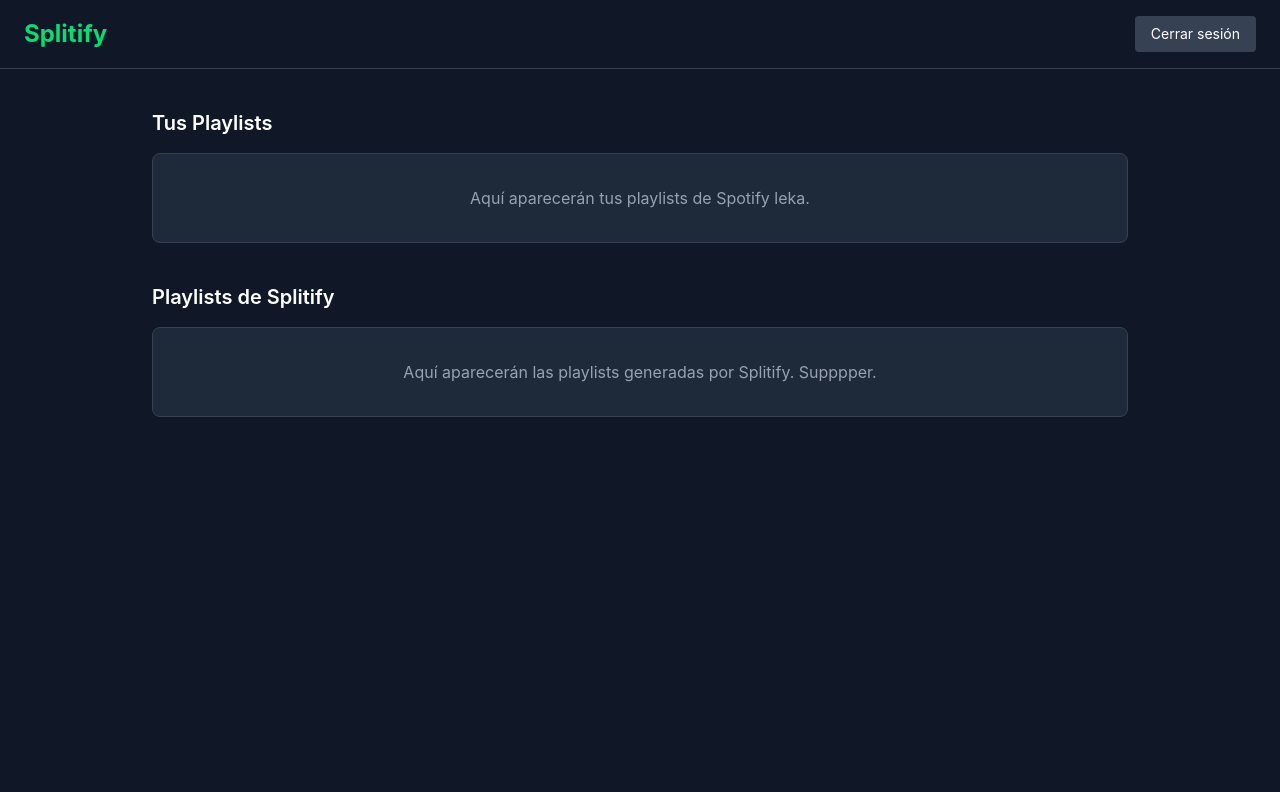
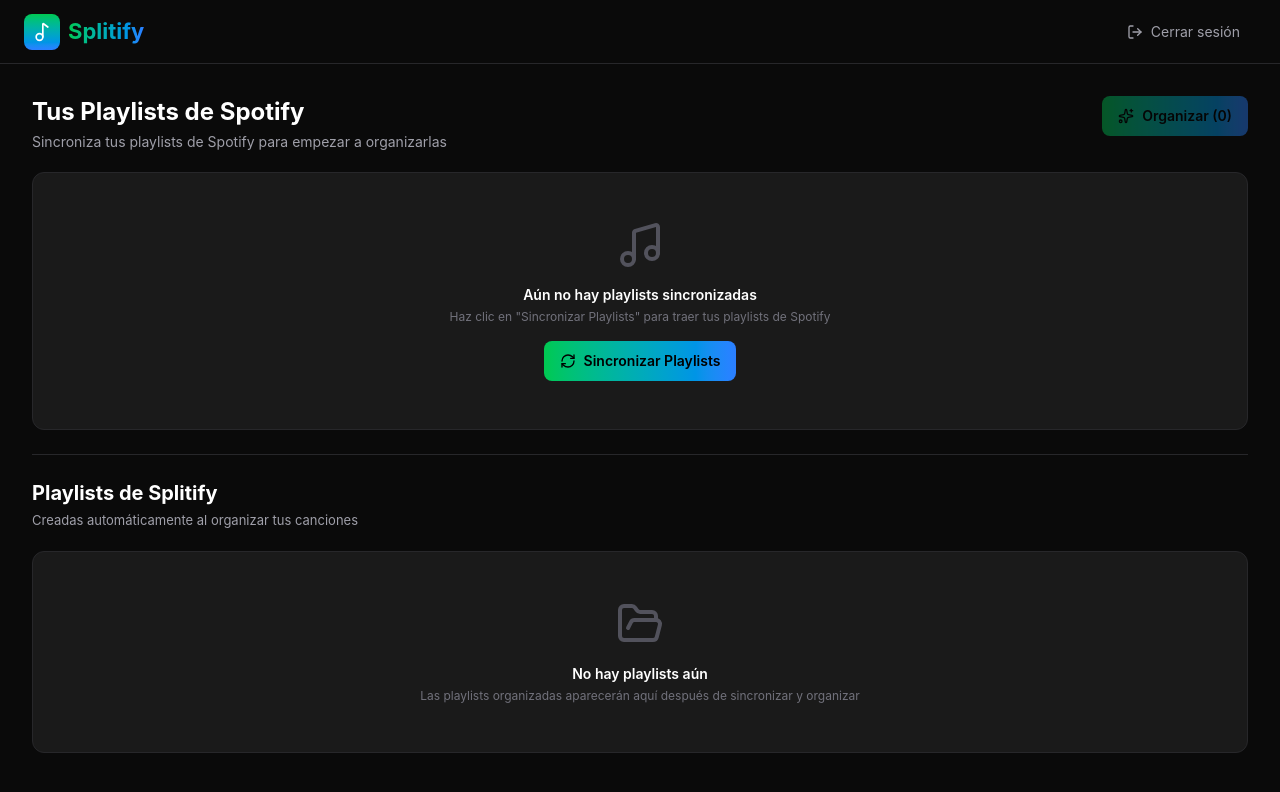
Before and after one commit to jwillbarrientos/splitify, a React (Vite) app in the folder frontend/: page / in a window 1280 px wide. Shown: the top 792 px of the page. Built offline with nearby package versions, Linux system fonts and the light colour scheme.

Commit message:
autenticacion con spotify oauth con estilo de mi design.pen

```diff
--- a/frontend/package.json
+++ b/frontend/package.json
@@ -11,6 +11,7 @@
   },
   "dependencies": {
     "@tailwindcss/vite": "^4.2.2",
+    "lucide-react": "^1.7.0",
     "react": "^19.2.4",
     "react-dom": "^19.2.4",
     "react-router-dom": "^7.13.2",
--- a/frontend/src/pages/LoginPage.jsx
+++ b/frontend/src/pages/LoginPage.jsx
@@ -1,16 +1,48 @@
+import { Music2 } from 'lucide-react'
+
 function LoginPage() {
   return (
-    <div className="flex min-h-screen flex-col items-center justify-center bg-gradient-to-br from-green-900 via-gray-900 to-black text-white">
-      <h1 className="mb-4 text-6xl font-bold tracking-tight">Splitify</h1>
-      <p className="mb-8 max-w-md text-center text-lg text-gray-300">
-        Organiza tus playlists de Spotify por idioma, género y década automáticamente.
-      </p>
-      <a
-        href="/oauth2/authorization/spotify"
-        className="rounded-full bg-green-500 px-8 py-3 text-lg font-semibold text-black transition hover:bg-green-400 hover:scale-105 cursor-pointer"
-      >
-        Iniciar sesión con Spotify
-      </a>
+    <div className="flex min-h-screen items-center justify-center bg-gradient-to-br from-green-500 via-blue-500 to-purple-500">
+      <div className="flex w-[420px] flex-col gap-6 rounded-2xl bg-[#1A1A1A] p-8 shadow-[0_4px_24px_rgba(0,0,0,0.25)]">
+        {/* Logo + título + descripción */}
+        <div className="flex flex-col items-center gap-2">
+          <div className="flex h-[72px] w-[72px] items-center justify-center rounded-full bg-gradient-to-b from-green-500 to-blue-500">
+            <Music2 size={36} className="text-white" />
+          </div>
+          <h1 className="bg-gradient-to-r from-green-500 to-blue-500 bg-clip-text text-4xl font-bold text-transparent">
+            Splitify
+          </h1>
+          <p className="text-center text-sm text-zinc-400">
+            Organiza tu música de Spotify por idioma, género y época
+          </p>
+        </div>
+
+        {/* Características */}
+        <div className="flex flex-col gap-2">
+          <p className="text-sm font-semibold text-white">Características:</p>
+          <ul className="flex flex-col gap-1 pl-4 text-[13px] text-zinc-400">
+            <li>• Categoriza por idioma (Inglés, Español, Portugués, etc.)</li>
+            <li>• Organiza por género musical</li>
+            <li>• Filtra por década</li>
+            <li>• Crea playlists automáticamente</li>
+            <li>• Mantén el orden cronológico</li>
+          </ul>
+        </div>
+
+        {/* Botón Spotify */}
+        <a
+          href="/oauth2/authorization/spotify"
+          className="flex h-12 items-center justify-center gap-2 rounded-lg bg-green-500 text-base font-semibold text-[#0A0A0A] transition hover:bg-green-400"
+        >
+          <Music2 size={20} />
+          Conectar con Spotify
+        </a>
+
+        {/* Texto demo */}
+        <p className="text-center text-xs text-zinc-500">
+          Demo version — Datos de ejemplo
+        </p>
+      </div>
     </div>
   )
 }
--- a/frontend/src/pages/MainPage.jsx
+++ b/frontend/src/pages/MainPage.jsx
@@ -1,33 +1,89 @@
 import { useNavigate } from 'react-router-dom'
+import { Music, Music2, LogOut, Sparkles, RefreshCw, FolderOpen } from 'lucide-react'
+
+function EmptyState({ icon: Icon, title, description, buttonLabel, buttonIcon: BtnIcon }) {
+  return (
+    <div className="flex flex-col items-center justify-center gap-4 rounded-xl border border-zinc-800 bg-[#1A1A1A] px-6 py-12">
+      <Icon size={48} className="text-zinc-600" />
+      <div className="flex flex-col items-center gap-1">
+        <p className="text-sm font-semibold text-white">{title}</p>
+        <p className="text-center text-xs text-zinc-500">{description}</p>
+      </div>
+      {buttonLabel && (
+        <button className="flex items-center gap-2 rounded-lg bg-gradient-to-r from-green-500 to-blue-500 px-4 py-2.5 text-sm font-semibold text-black transition hover:opacity-90">
+          {BtnIcon && <BtnIcon size={16} />}
+          {buttonLabel}
+        </button>
+      )}
+    </div>
+  )
+}
 
 function MainPage() {
   const navigate = useNavigate()
 
   return (
-    <div className="min-h-screen bg-gray-900 text-white">
-      <header className="flex items-center justify-between border-b border-gray-700 px-6 py-4">
-        <h1 className="text-2xl font-bold text-green-400">Splitify</h1>
+    <div className="min-h-screen bg-[#0A0A0A] text-white">
+      {/* Header */}
+      <header className="flex h-16 items-center justify-between border-b border-zinc-800 px-6">
+        <div className="flex items-center gap-2">
+          <div className="flex h-9 w-9 items-center justify-center rounded-lg bg-gradient-to-b from-green-500 to-blue-500">
+            <Music2 size={20} className="text-white" />
+          </div>
+          <span className="bg-gradient-to-r from-green-500 to-blue-500 bg-clip-text text-[22px] font-bold text-transparent">
+            Splitify
+          </span>
+        </div>
         <button
           onClick={() => navigate('/login')}
-          className="rounded bg-gray-700 px-4 py-2 text-sm transition hover:bg-gray-600 cursor-pointer"
+          className="flex items-center gap-2 rounded-lg px-4 py-2 text-sm text-zinc-400 transition hover:bg-zinc-800 hover:text-white"
         >
+          <LogOut size={16} />
           Cerrar sesión
         </button>
       </header>
 
-      <main className="mx-auto max-w-5xl px-6 py-10">
-        <section className="mb-10">
-          <h2 className="mb-4 text-xl font-semibold">Tus Playlists</h2>
-          <div className="rounded-lg border border-gray-700 bg-gray-800 p-8 text-center text-gray-400">
-            Aquí aparecerán tus playlists de Spotify leka.
+      {/* Main */}
+      <main className="flex flex-col gap-6 p-8">
+        {/* Sección: Tus Playlists de Spotify */}
+        <section className="flex flex-col gap-5">
+          <div className="flex items-start justify-between">
+            <div className="flex flex-col gap-1">
+              <h2 className="text-2xl font-bold">Tus Playlists de Spotify</h2>
+              <p className="text-sm text-zinc-400">
+                Sincroniza tus playlists de Spotify para empezar a organizarlas
+              </p>
+            </div>
+            <button className="flex items-center gap-2 rounded-lg bg-gradient-to-r from-green-500 to-blue-500 px-4 py-2.5 text-sm font-semibold text-black opacity-40">
+              <Sparkles size={16} />
+              Organizar (0)
+            </button>
           </div>
+          <EmptyState
+            icon={Music}
+            title="Aún no hay playlists sincronizadas"
+            description='Haz clic en "Sincronizar Playlists" para traer tus playlists de Spotify'
+            buttonLabel="Sincronizar Playlists"
+            buttonIcon={RefreshCw}
+          />
         </section>
 
-        <section>
-          <h2 className="mb-4 text-xl font-semibold">Playlists de Splitify</h2>
-          <div className="rounded-lg border border-gray-700 bg-gray-800 p-8 text-center text-gray-400">
-            Aquí aparecerán las playlists generadas por Splitify. Supppper.
+        {/* Divider */}
+        <hr className="border-zinc-800" />
+
+        {/* Sección: Playlists de Splitify */}
+        <section className="flex flex-col gap-5">
+          <div className="flex flex-col gap-1">
+            <h2 className="text-xl font-bold">Playlists de Splitify</h2>
+            <p className="text-[13px] text-zinc-400">
+              Creadas automáticamente al organizar tus canciones
+            </p>
           </div>
+          <EmptyState
+            icon={FolderOpen}
+            title="No hay playlists aún"
+            description="Las playlists organizadas aparecerán aquí después de sincronizar y organizar"
+          />
         </section>
       </main>
     </div>
```
Also changed, not shown: 1 other file (tests, documents, lock files or other folders).
